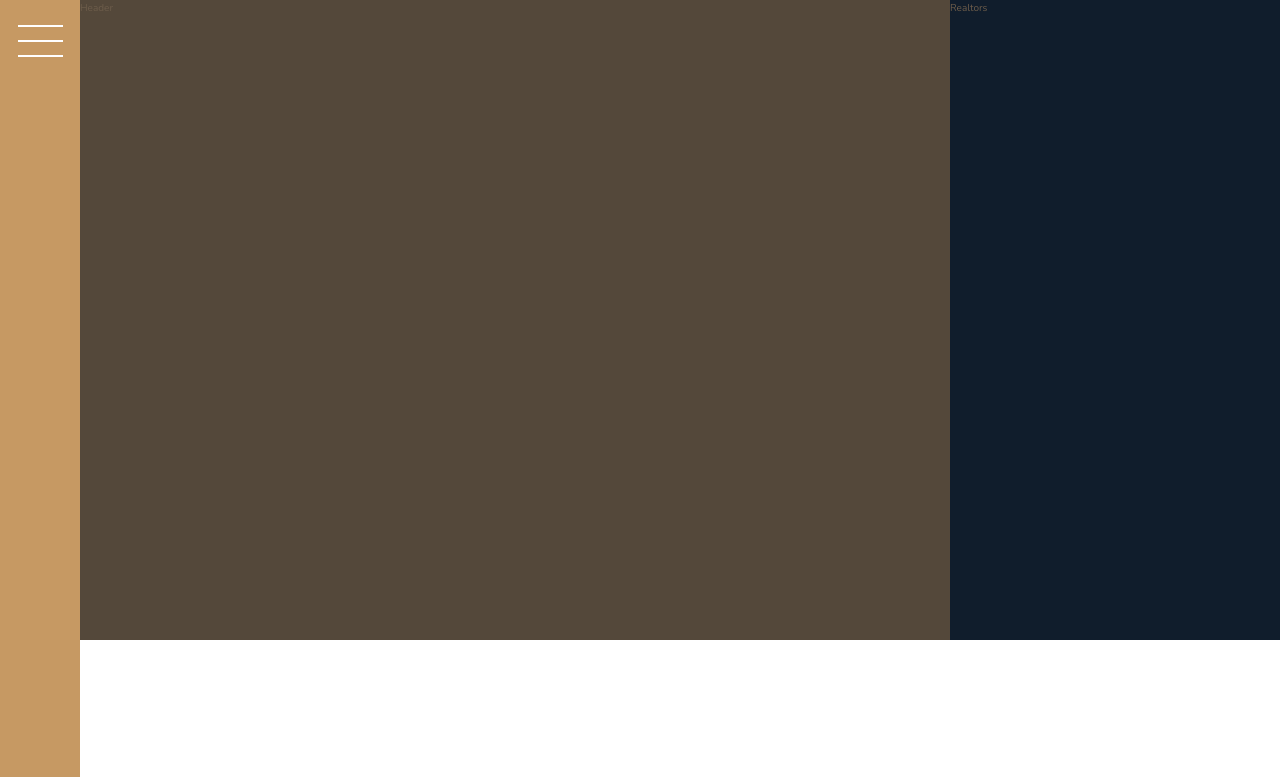
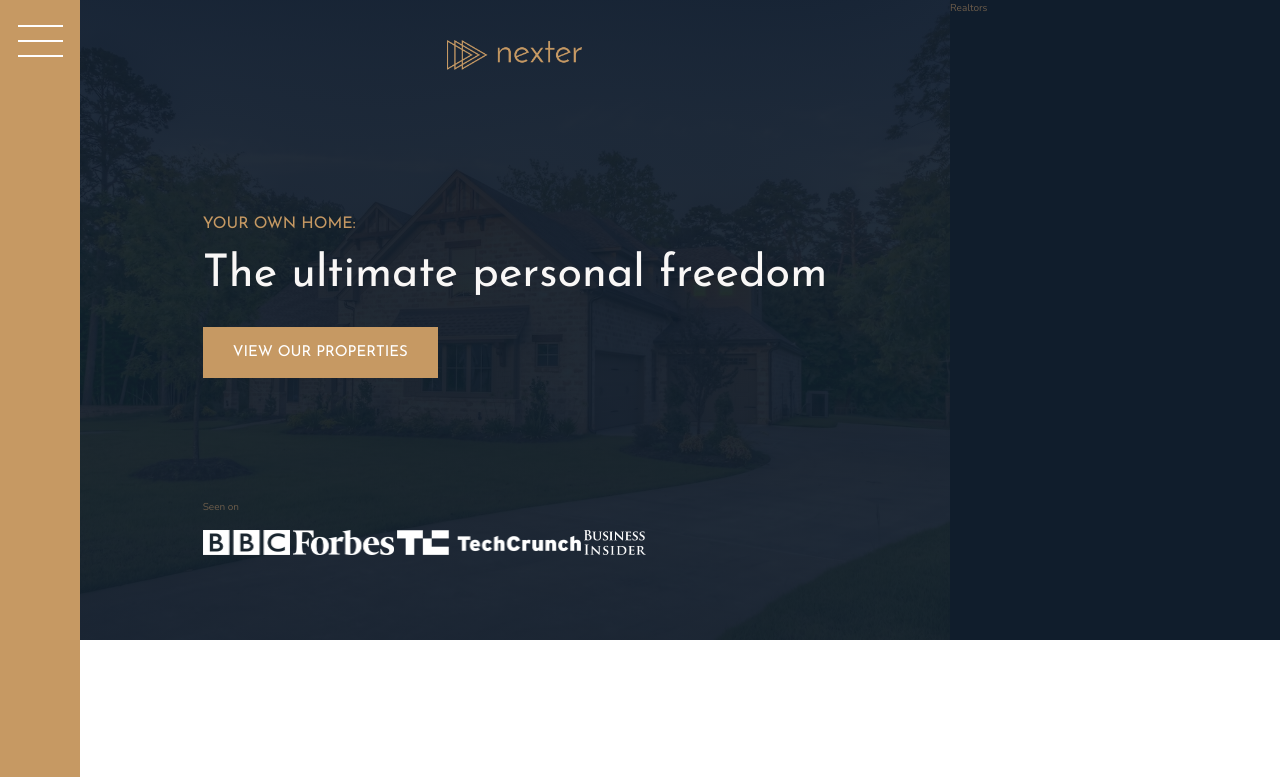
Before and after one commit to matheusalxds/Advance-CSS-Course-Nexter, a website: page index.html in a window 1280 px wide. Shown: the top 777 px of the page. Drawn offline with nearby package versions, Linux system fonts and the light colour scheme.

Commit message:
Finished the 1rd part of the header

```diff
--- a/index.html
+++ b/index.html
@@ -17,7 +17,17 @@
     </div>
 
     <header class="header">
-      Header
+      <img src="img/logo.png" alt="Nexter logo" class="header__logo">
+      <h3 class="heading-3">Your own home:</h3>
+      <h1 class="heading-1">The ultimate personal freedom</h1>
+      <button class="btn header__btn">View our properties</button>
+      <div class="header__seenon-text">Seen on</div>
+      <div class="header__seenon-logos">
+        <img src="img/logo-bbc.png" alt="See on logo 1">
+        <img src="img/logo-forbes.png" alt="See on logo 2">
+        <img src="img/logo-techcrunch.png" alt="See on logo 3">
+        <img src="img/logo-bi.png" alt="See on logo 4">
+      </div>
     </header>
 
     <div class="realtors">
--- a/sass/_header.scss
+++ b/sass/_header.scss
@@ -1,4 +1,36 @@
 .header {
   background-color: $color-grey-dark-1;
   grid-column: full-start / col-end 6;
+
+  background-image: linear-gradient(rgba($color-secondary, .93), rgba($color-secondary, .93)), url(../img/hero.jpeg);
+  background-size: cover;
+  background-position: center;
+
+  padding: 8rem;
+  padding-top: 4rem;
+
+  display: grid;
+  grid-template-rows: 1fr min-content 6rem 1fr;
+  grid-template-columns: max-content;
+  grid-row-gap: 1.5rem;
+  justify-content: center;
+
+  &__btn {
+    align-self: start; // axis - y
+    justify-self: start; // axis - x
+  }
+
+  &__logo {
+    height: 3rem;
+    justify-self: center;
+  }
+
+  &__seenon-logos {
+    img {
+      height: 2.5rem;
+    }
+  }
+
+  &__text {
+  }
 }
--- a/sass/_typography.scss
+++ b/sass/_typography.scss
@@ -5,6 +5,9 @@
 
 .heading-1 {
   @extend %heading;
+  font-size: 4.5rem;
+  color: $color-grey-light-1;
+  line-height: 1;
 }
 
 .heading-2 {
```
Also changed, not shown: css/style.css.
